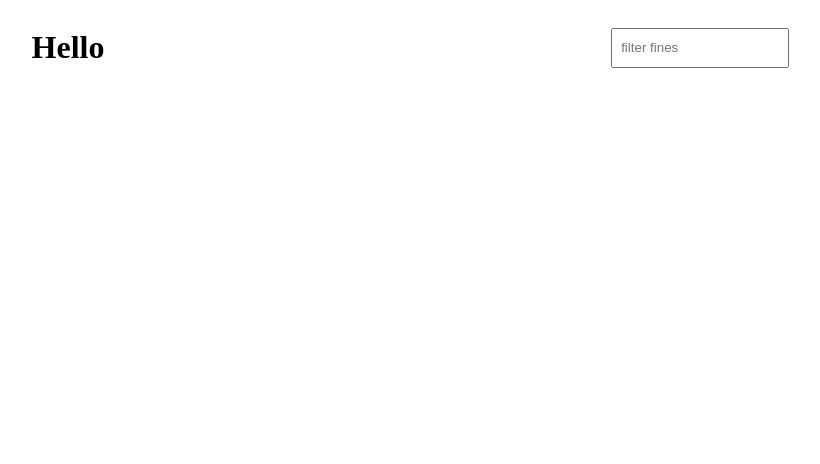
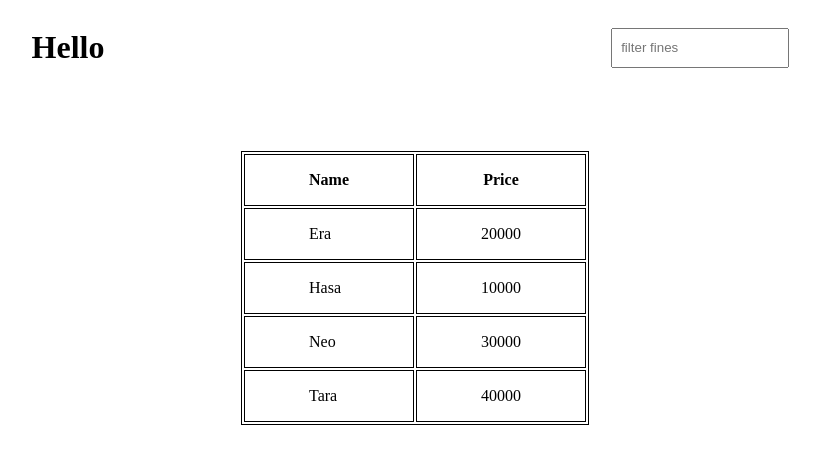
Before and after one commit to Eran2001/react-course, a React (Vite) app: page / in a window 1280 px wide. Shown: the top 464 px of the page, without its empty margins (225-1045 px from the left). Built offline with nearby package versions, Linux system fonts and the light colour scheme.

Commit message:
add styling for table

```diff
--- a/src/App.jsx
+++ b/src/App.jsx
@@ -1,11 +1,41 @@
 const App = () => {
   return (
-    <div className="main-div border-2 border-black m-4 bg-teal-400">
-      <h1 className="text-2xl font-bold underline m-2 p-2">Hello</h1>
-      <div className="input">
-        <input type="text" name="" placeholder="filter fines" id="" />
+    <>
+      <div className="main-div border-2 border-black m-4 bg-teal-400">
+        <h1 className="text-2xl font-bold underline m-2 p-2">Hello</h1>
+        <div className="input">
+          <input type="text" name="" placeholder="filter fines" id="" />
+        </div>
       </div>
-    </div>
+      <div className="table">
+        <table>
+          <thead>
+            <tr>
+              <th>Name</th>
+              <th>Price</th>
+            </tr>
+          </thead>
+          <tbody>
+            <tr>
+              <td>Era</td>
+              <td>20000</td>
+            </tr>
+            <tr>
+              <td>Hasa</td>
+              <td>10000</td>
+            </tr>
+            <tr>
+              <td>Neo</td>
+              <td>30000</td>
+            </tr>
+            <tr>
+              <td>Tara</td>
+              <td>40000</td>
+            </tr>
+          </tbody>
+        </table>
+      </div>
+    </>
   );
 };
 
--- a/src/index.css
+++ b/src/index.css
@@ -14,3 +14,22 @@ input[type="text"] {
   width: 80%;
   height: 20px;
 }
+
+.table {
+  display: flex;
+  justify-content: center;
+  align-items: center;
+  min-height: 50vh;
+}
+
+table,
+tr,
+th,
+td {
+  border: 1px solid #000;
+}
+
+th,
+td {
+  padding: 1rem 4rem;
+}
```
